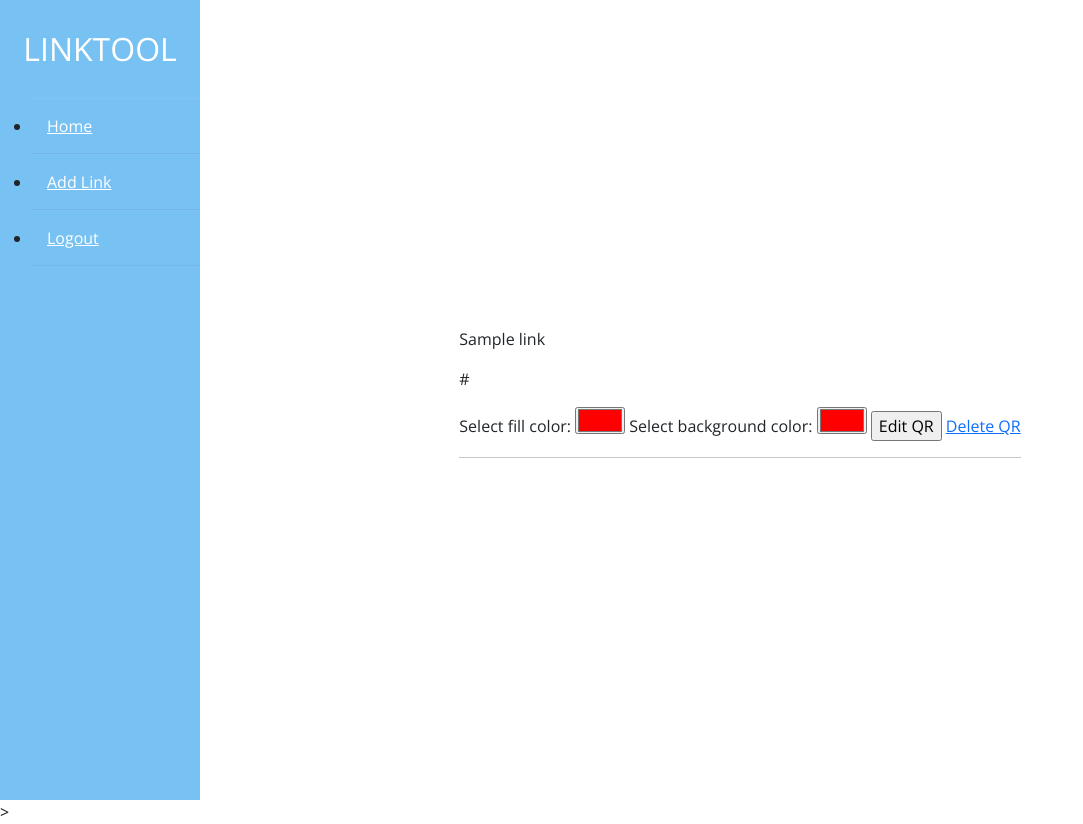
After one commit to zagwiktor/linktool, a Django app: page /editQR/1 in a window 1280 px wide. The commit adds this page. Shown: the whole page, without its empty margins (0-1083 px from the left). Run offline with Django 4.2, Linux system fonts and the light colour scheme; a user stored in the database is signed in; tables that the repository leaves empty hold one stand-in row (values such as "Sample post").

Commit message:
editing QR code

```diff
--- a/linkmodifier/models.py
+++ b/linkmodifier/models.py
@@ -8,7 +8,7 @@
     url_link = models.URLField(max_length=200, null=False, blank=False, unique=True)
     user = models.ForeignKey(User, on_delete=models.CASCADE, null=False, blank=False)
     png_with_qr = models.ImageField(null=True, blank=True, upload_to='linkmodifier/media/images')
-    shortened_link = models.URLField(max_length=100, null=True, blank=True)
+    shortened_link = models.URLField(max_length=20, null=True, blank=True, unique=True)
 
     def __str__(self):
         return self.url_link
--- /dev/null
+++ b/linkmodifier/templates/linkmodifier/edit_qr.html
@@ -0,0 +1,31 @@
+{% extends "base.html" %}
+{% load static %}
+
+{% block css_style%}<link rel="stylesheet" href="{% static 'linkmodifier/edit_qr.css' %}">{% endblock %}
+
+{% block page_title %}Edit QR{% endblock %}
+
+{% block content%}
+    <div class="links-container">
+    {% for link in links %}
+        <div class="link-wrapper">
+            <p>{{link.title}}</p>
+            <p>{{link.url_link}}</p>
+            <div>
+                <form method="POST">
+                    {% csrf_token %}
+                    <label for="fill-color">Select fill color:</label>
+                    <input type="color" id="fill-color" name="fill-color" value="#ff0000">
+                    <label for="background-color">Select background color:</label>
+                    <input type="color" id="background-color" name="background-color" value="#ff0000">
+                    <input type="submit" value="Edit QR">
+                    <a href="{% url 'delete_qr_page' link.id %}">Delete QR</a>
+                </form>
+            </div>
+            <hr>
+        </div>
+    {% empty %}
+        <h3>No links</h3>
+    {% endfor %}
+    </div>
+{% endblock content%}
--- a/linkmodifier/templates/linkmodifier/homepage.html
+++ b/linkmodifier/templates/linkmodifier/homepage.html
@@ -13,7 +13,7 @@
             <p>{{link.url_link}}</p>
             {% if link.png_with_qr %}
             <img src="{{ link.png_with_qr.url }}" width="200" height="200">
-            <a href="{% url 'add_qr_page' link.id %}">Edit QR</a>
+            <a href="{% url 'edit_qr_page' link.id %}">Edit QR</a>
             <a href="{{ link.png_with_qr.url }}" download="{{link.url_link}}">Download</a>
             {% else %}
             <a href="{% url 'add_qr_page' link.id %}">Add QR</a>
--- a/linkmodifier/urls.py
+++ b/linkmodifier/urls.py
@@ -1,5 +1,5 @@
 from django.urls import path
-from .views import start_page, register, login_page, home_page, add_link, logout_view, add_qr, delete_link
+from .views import start_page, register, login_page, home_page, add_link, logout_view, add_qr, delete_link, edit_qr, delete_qr
 from django.conf.urls.static import static
 from django.conf import settings
 
@@ -12,6 +12,8 @@
     path('logout/', logout_view, name="logout"),
     path('addQR/<int:pk>', add_qr, name="add_qr_page"),
     path('deletelink/<int:pk>', delete_link, name="delete_link"),
+    path('editQR/<int:pk>', edit_qr, name="edit_qr_page"),
+    path('editQR/deleteQR/<int:pk>', delete_qr, name="delete_qr_page"),
 ]
 
 urlpatterns += static(settings.MEDIA_URL, document_root=settings.MEDIA_ROOT)
--- a/linkmodifier/views.py
+++ b/linkmodifier/views.py
@@ -9,7 +9,25 @@
 from io import BytesIO
 import os
 
+def generate_qr_code(request, pk, url):
+    fill_color = request.POST.get('fill-color')
+    background_color = request.POST.get('background-color')
+    qr = qrcode.QRCode(
+        version=1,
+        error_correction=qrcode.constants.ERROR_CORRECT_L,
+        box_size=10,
+        border=4
+    )
+    qr.add_data(url)
+    qr_img = qr.make_image(fill_color=fill_color, back_color=background_color)
 
+    qr_byte_array = BytesIO()
+    qr_img.save(qr_byte_array)
+    qr_file = File(qr_byte_array)
+
+    link_obj = Link.objects.get(id=pk)
+    link_obj.png_with_qr.save(f"QrCode{pk}.png", qr_file)
+    link_obj.save()
 
 # Create your views here.
 def start_page(request):
@@ -72,24 +90,7 @@
     url = str(links[0]['url_link'])
 
     if request.method == 'POST':
-        fill_color = request.POST.get('fill-color')
-        background_color = request.POST.get('background-color')
-        qr = qrcode.QRCode(
-            version=1,
-            error_correction=qrcode.constants.ERROR_CORRECT_L,
-            box_size=10,
-            border=4
-        )
-        qr.add_data(url)
-        qr_img = qr.make_image(fill_color=fill_color, back_color=background_color)
-
-        qr_byte_array = BytesIO()
-        qr_img.save(qr_byte_array)
-        qr_file = File(qr_byte_array)
-
-        link_obj = Link.objects.get(id=pk)
-        link_obj.png_with_qr.save(f"QrCode{pk}.png", qr_file)
-        link_obj.save()
+        generate_qr_code(request, pk, url)
         return redirect('home_page')
 
     context = {'links':links}
@@ -104,9 +105,43 @@
         link.delete()
         folder_dir = "linkmodifier/media/images"
         for qr_code in os.listdir(folder_dir):
-            print(qr_code)
             if qr_code == f"QrCode{pk}.png":
                 os.remove(folder_dir+'/'+qr_code)
         return redirect('home_page')
 
     return render(request, "linkmodifier/delete.html", context)
+
+@login_required()
+def edit_qr(request, pk):
+
+    links = Link.objects.filter(id=pk).values()
+    url = str(links[0]['url_link'])
+    context = {'links': links}
+    if request.method == 'POST':
+        link = get_object_or_404(Link, pk=pk)
+        if link.png_with_qr:
+            link.png_with_qr.delete()
+        folder_dir = "linkmodifier/media/images"
+        for qr_code in os.listdir(folder_dir):
+            if qr_code == f"QrCode{pk}.png":
+                os.remove(folder_dir + '/' + qr_code)
+        generate_qr_code(request, pk, url)
+        return redirect('home_page')
+
+    return render(request, "linkmodifier/edit_qr.html", context)
+
+@login_required()
+def delete_qr(request, pk):
+    link = get_object_or_404(Link, pk=pk)
+    context = {'Qr':link}
+
+    if request.method == 'POST':
+        if link.png_with_qr:
+            link.png_with_qr.delete()
+        folder_dir = "linkmodifier/media/images"
+        for qr_code in os.listdir(folder_dir):
+            if qr_code == f"QrCode{pk}.png":
+                os.remove(folder_dir + '/' + qr_code)
+        return redirect('home_page')
+
+    return render(request, "linkmodifier/delete_qr.html", context)
```
Also changed, not shown: linkmodifier/templates/linkmodifier/delete_qr.html (added, +17 -0 lines), linkmodifier/static/linkmodifier/delete_qr.html (added), linkmodifier/static/linkmodifier/edit_qr.css (added).
